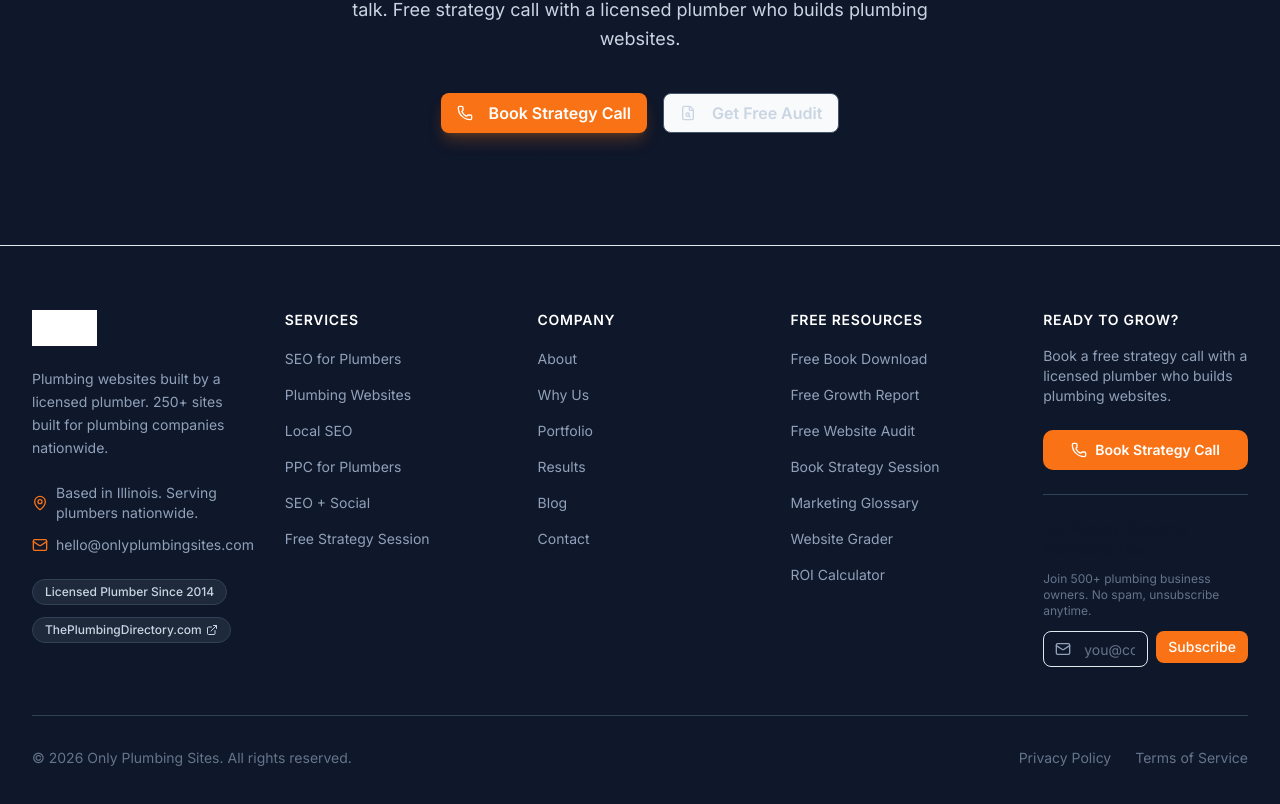
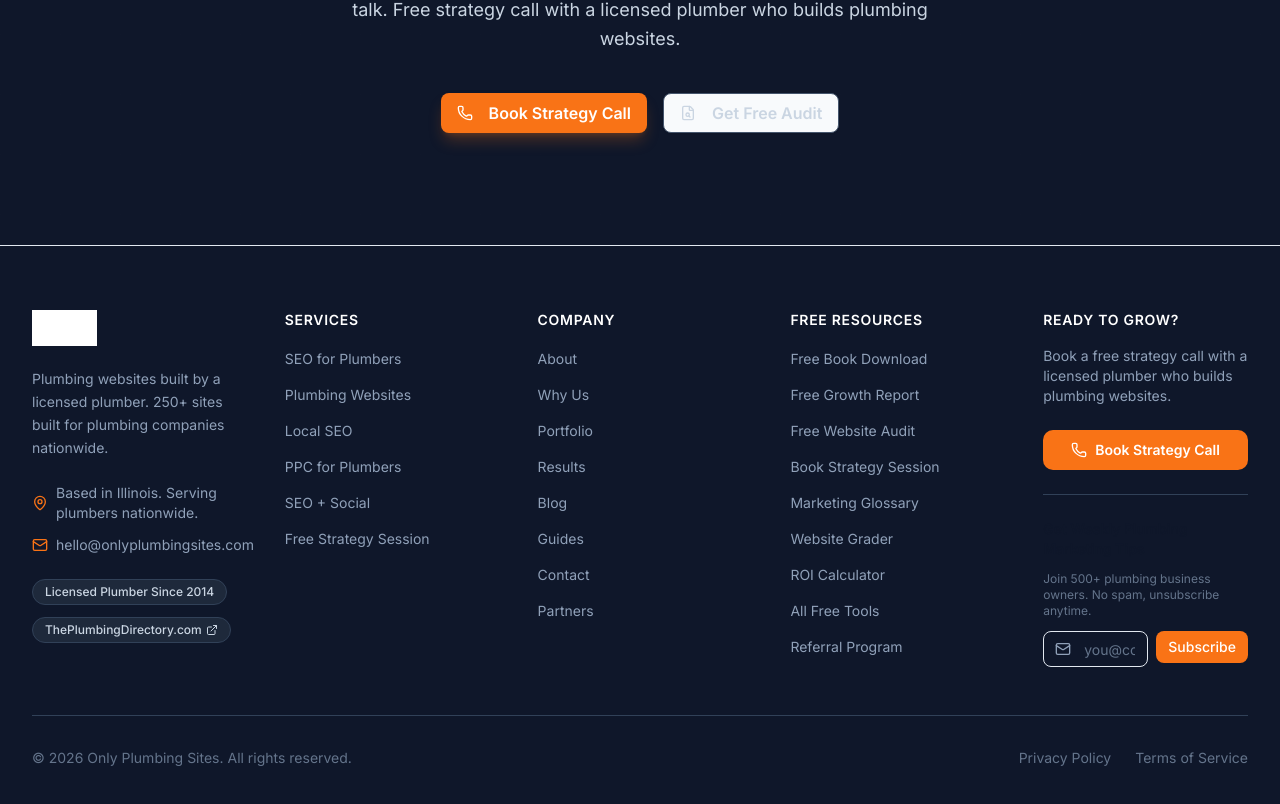
Before and after one commit to FacelessMedia/onlyplumbingsites, a Next.js app: page / in a window 1280 px wide. Shown: the part 7466-8270 px from the top of the page. Built offline with nearby package versions, Linux system fonts and the light colour scheme; no server answers.

Commit message:
feat: Footer links expanded - Added Guides, Partners to company column - Added All Free Tools, Referral Program to resources column - Fixed Strategy Session link from /pricing to /book

```diff
--- a/src/components/layout/Footer.tsx
+++ b/src/components/layout/Footer.tsx
@@ -10,7 +10,7 @@ const footerLinks = {
     { label: "Local SEO", href: "/services/local-seo" },
     { label: "PPC for Plumbers", href: "/services/ppc-for-plumbers" },
     { label: "SEO + Social", href: "/services/social-posting" },
-    { label: "Free Strategy Session", href: "/pricing" },
+    { label: "Free Strategy Session", href: "/book" },
   ],
   company: [
     { label: "About", href: "/about" },
@@ -18,7 +18,9 @@ const footerLinks = {
     { label: "Portfolio", href: "/portfolio" },
     { label: "Results", href: "/case-studies" },
     { label: "Blog", href: "/blog" },
+    { label: "Guides", href: "/guides" },
     { label: "Contact", href: "/contact" },
+    { label: "Partners", href: "/partners" },
   ],
   resources: [
     { label: "Free Book Download", href: "/book-download" },
@@ -28,6 +30,8 @@ const footerLinks = {
     { label: "Marketing Glossary", href: "/glossary" },
     { label: "Website Grader", href: "/website-grader" },
     { label: "ROI Calculator", href: "/roi-calculator" },
+    { label: "All Free Tools", href: "/tools" },
+    { label: "Referral Program", href: "/referral" },
   ],
   legal: [
     { label: "Privacy Policy", href: "/privacy" },
```
